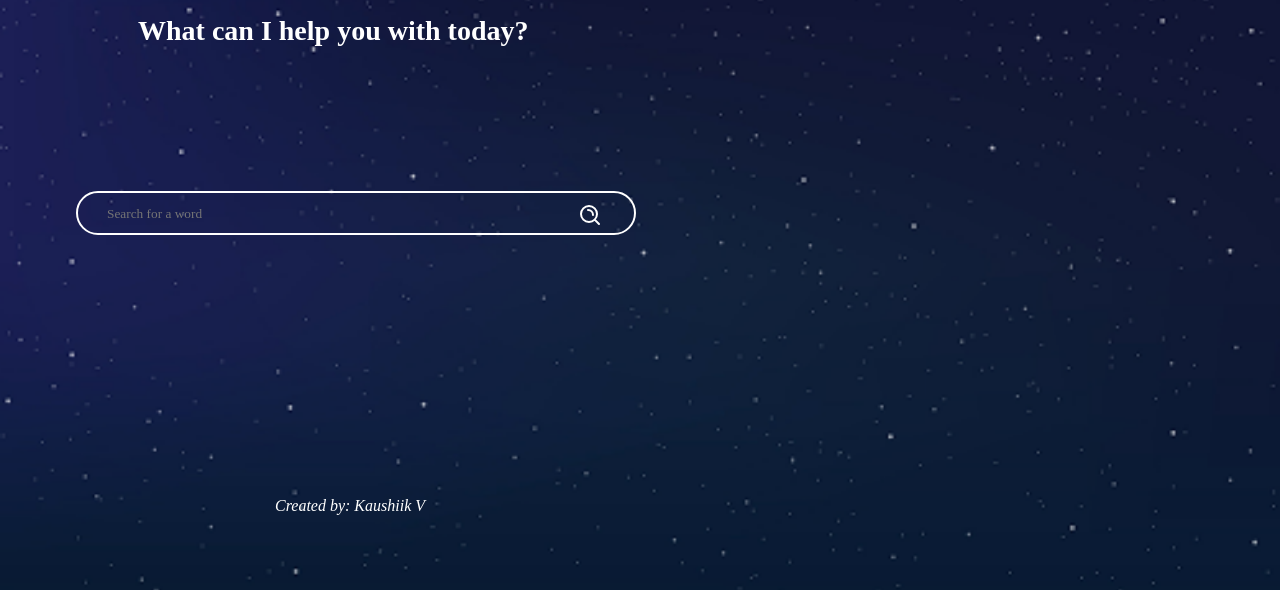
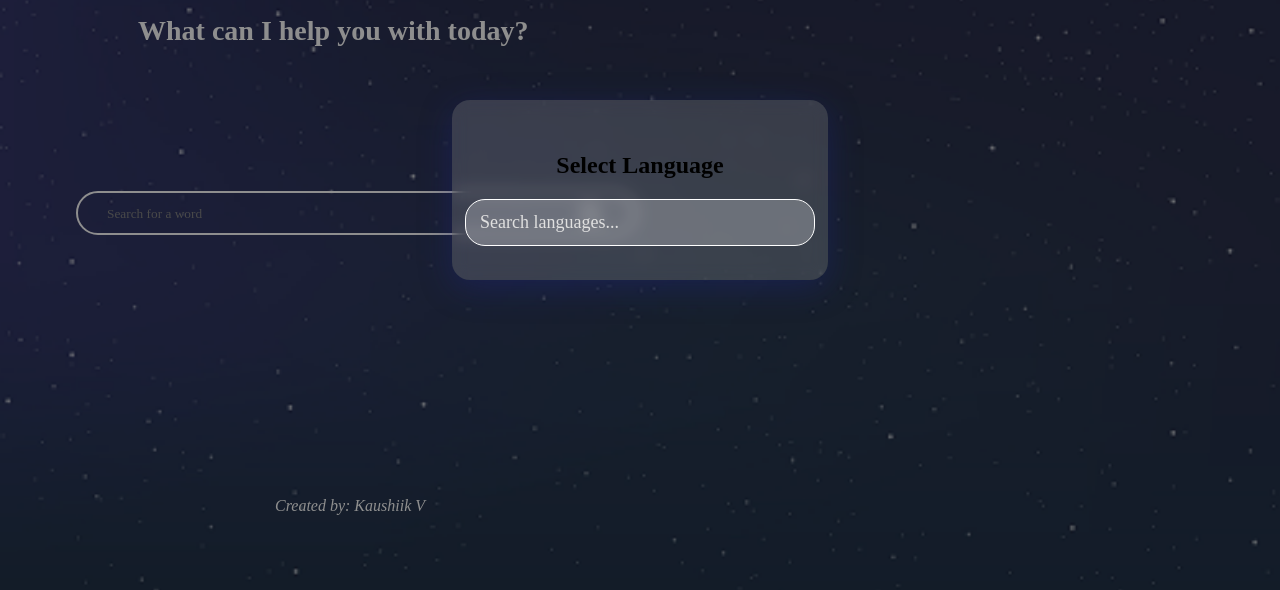
Before and after one commit to VKaushii-15/DictionaryGPT, an Electron app: page Frontend/DictionaryGPT/src/index.html in a window 1280 px wide. Both pictures are taken after a click on the button 607 px from the left and 25 px from the top of the page. Shown: the part 210-800 px from the top of the page. Drawn offline with Linux system fonts and the light colour scheme; no server answers.

Commit message:
error handled , popup testing

```diff
--- a/Frontend/DictionaryGPT/src/index.css
+++ b/Frontend/DictionaryGPT/src/index.css
@@ -375,3 +375,86 @@ p {
     transform: translateY(0);
   }
 }
+
+/* Language Popup */
+.language-popup {
+  position: fixed;
+  top: 0;
+  left: 0;
+  width: 100vw;
+  height: 100vh;
+  background: rgba(30, 30, 30, 0.5);
+  display: none;
+  align-items: center;
+  justify-content: center;
+  z-index: 20000;
+}
+
+.language-popup.show {
+  display: flex;
+}
+
+.language-popup-content {
+  background: rgba(255, 255, 255, 0.15);
+  border-radius: 18px;
+  padding: 32px 28px 24px 28px;
+  box-shadow: 0 8px 32px 0 rgba(31, 38, 135, 0.37);
+  backdrop-filter: blur(8px);
+  display: flex;
+  flex-direction: column;
+  align-items: center;
+  min-width: 320px;
+}
+
+.language-popup-title {
+  color: #fff;
+  font-family: Montserrat;
+  font-size: 24px;
+  font-weight: 700;
+  margin-bottom: 18px;
+  text-align: center;
+}
+
+.language-search-bar {
+  display: flex;
+  align-items: center;
+  width: 100%;
+  background: rgba(255, 255, 255, 0.25);
+  border-radius: 20px;
+  border: 1.5px solid #fff;
+  padding: 8px 14px;
+  margin-bottom: 10px;
+}
+
+.language-search-bar input[type="text"] {
+  background: transparent;
+  border: none;
+  outline: none;
+  color: #fff;
+  font-family: Montserrat;
+  font-size: 18px;
+  flex: 1;
+  padding: 4px 0;
+}
+
+.language-search-bar input[type="text"]::placeholder {
+  color: #e0e0e0;
+  opacity: 1;
+}
+
+.language-popup-close {
+  position: absolute;
+  top: 24px;
+  right: 32px;
+  background: none;
+  border: none;
+  color: #fff;
+  font-size: 26px;
+  cursor: pointer;
+  opacity: 0.7;
+  transition: opacity 0.2s;
+}
+
+.language-popup-close:hover {
+  opacity: 1;
+}
--- a/Frontend/DictionaryGPT/src/index.html
+++ b/Frontend/DictionaryGPT/src/index.html
@@ -72,5 +72,18 @@
         <div id="meaning"></div>
       </div> -->
     </div>
+    <div id="language-popup" class="language-popup">
+      <div class="language-popup-content">
+        <h2>Select Language</h2>
+        <div class="language-search-bar">
+          <input
+            type="text"
+            id="language-search"
+            placeholder="Search languages..."
+            autocomplete="off"
+          />
+        </div>
+      </div>
+    </div>
   </body>
 </html>
--- a/Frontend/DictionaryGPT/src/side.js
+++ b/Frontend/DictionaryGPT/src/side.js
@@ -24,7 +24,7 @@ var ipc = ipcRenderer;
 
 // Toggle drop-down popup
 function toggleDropPopup() {
-  const popup = document.getElementById("dropPopup");
+  const popup = document.getElementById("language-popup");
   popup.classList.toggle("show");
 }
 
```
